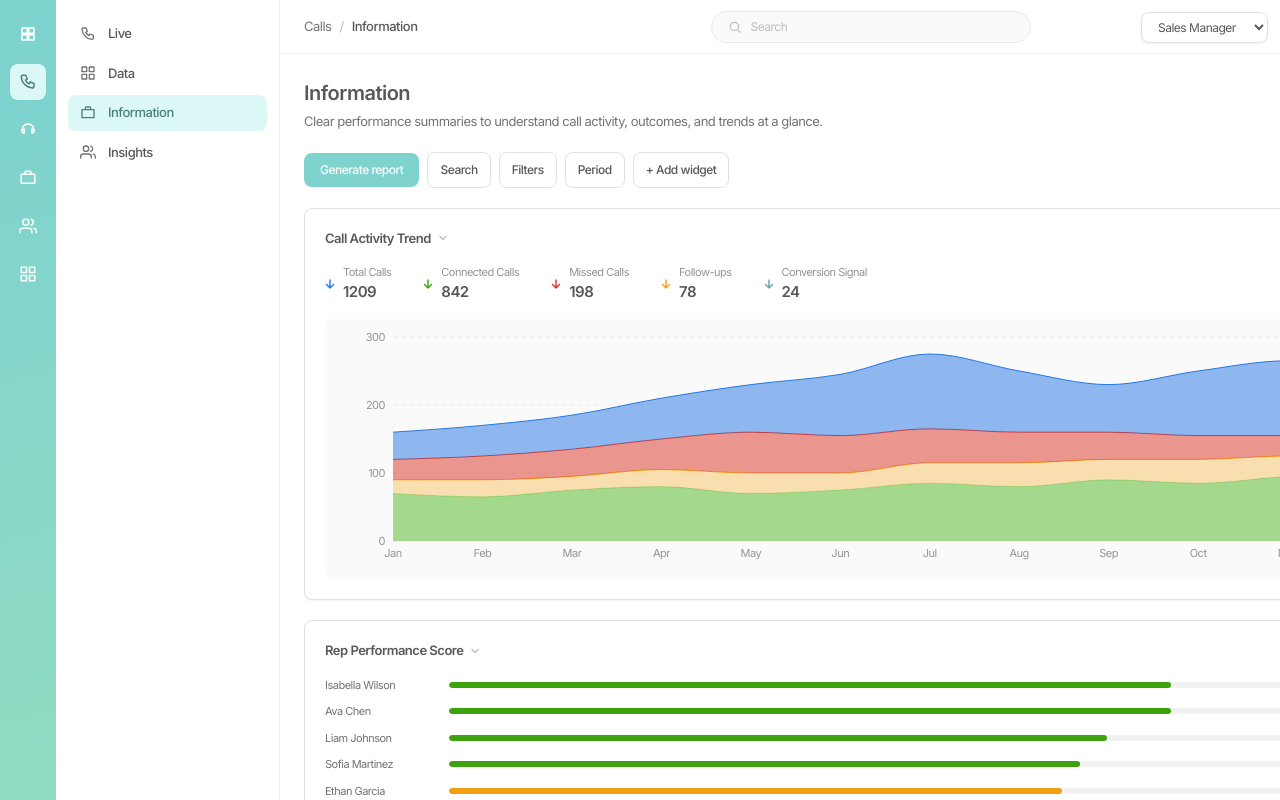
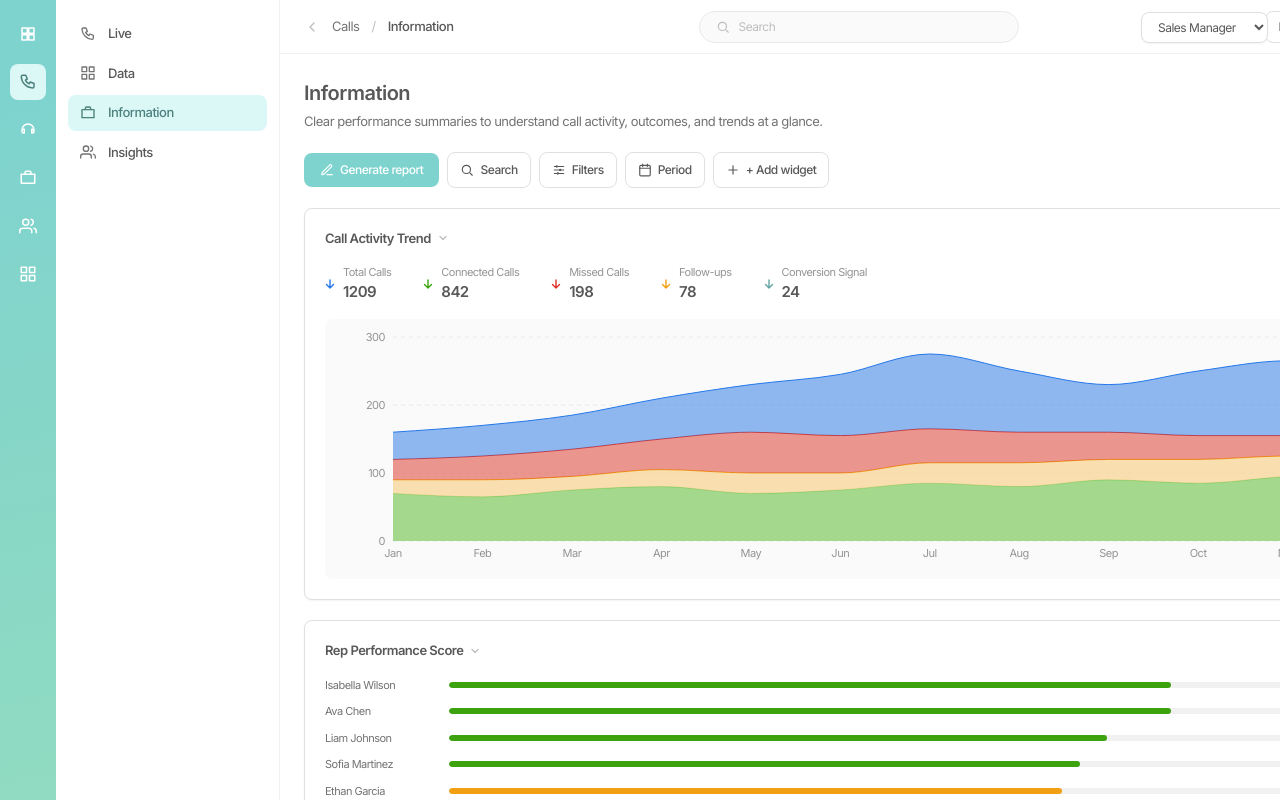
Before and after one commit to le-Affan/closiro-frontend, a React (Create React App) app: page / in a window 1280 px wide. Shown: the top 800 px of the page. Built offline with nearby package versions, Linux system fonts and the light colour scheme.

Commit message:
feat: add top bar missing buttons + action bar icons

```diff
--- a/src/components/PageHeader.jsx
+++ b/src/components/PageHeader.jsx
@@ -21,8 +21,12 @@ const GenerateReportButton = () => {
     <>
       <button
         onClick={() => setOpen(true)}
-        className="bg-[#7ed3cf] text-white text-[12px] font-medium rounded-lg px-4 py-2"
+        className="bg-[#7ed3cf] text-white text-[12px] font-medium rounded-lg px-4 py-2 flex items-center gap-1.5"
       >
+        <svg width="14" height="14" viewBox="0 0 24 24" fill="none">
+          <path d="M12 20h9" stroke="#ffffff" strokeWidth="2" strokeLinecap="round" strokeLinejoin="round" />
+          <path d="M16.5 3.5a2.121 2.121 0 013 3L7 19l-4 1 1-4 12.5-12.5z" stroke="#ffffff" strokeWidth="2" strokeLinecap="round" strokeLinejoin="round" />
+        </svg>
         Generate report
       </button>
       {open && (
@@ -79,8 +83,12 @@ const SearchActionButton = () => {
   return (
     <button
       onClick={() => setOpen(true)}
-      className="text-[12px] font-medium text-[#585858] border border-[#e0e0e0] rounded-lg px-3 py-2"
+      className="text-[12px] font-medium text-[#585858] border border-[#e0e0e0] rounded-lg px-3 py-2 flex items-center gap-1.5"
     >
+      <svg width="14" height="14" viewBox="0 0 24 24" fill="none">
+        <circle cx="11" cy="11" r="7" stroke="#585858" strokeWidth="2" />
+        <path d="M21 21l-4-4" stroke="#585858" strokeWidth="2" strokeLinecap="round" />
+      </svg>
       Search
     </button>
   );
@@ -105,8 +113,14 @@ const FiltersActionButton = () => {
     <div className="relative" ref={ref}>
       <button
         onClick={() => setOpen((o) => !o)}
-        className="text-[12px] font-medium text-[#585858] border border-[#e0e0e0] rounded-lg px-3 py-2"
+        className="text-[12px] font-medium text-[#585858] border border-[#e0e0e0] rounded-lg px-3 py-2 flex items-center gap-1.5"
       >
+        <svg width="14" height="14" viewBox="0 0 24 24" fill="none">
+          <path d="M4 6h16M8 6v0M4 12h16M14 12v0M4 18h16M10 18v0" stroke="#585858" strokeWidth="2" strokeLinecap="round" strokeLinejoin="round" />
+          <circle cx="8" cy="6" r="2" fill="#585858" />
+          <circle cx="14" cy="12" r="2" fill="#585858" />
+          <circle cx="10" cy="18" r="2" fill="#585858" />
+        </svg>
         Filters
       </button>
       {open && (
@@ -146,8 +160,12 @@ const PeriodActionButton = () => {
     <div className="relative" ref={ref}>
       <button
         onClick={() => setOpen((o) => !o)}
-        className="text-[12px] font-medium text-[#585858] border border-[#e0e0e0] rounded-lg px-3 py-2"
+        className="text-[12px] font-medium text-[#585858] border border-[#e0e0e0] rounded-lg px-3 py-2 flex items-center gap-1.5"
       >
+        <svg width="14" height="14" viewBox="0 0 24 24" fill="none">
+          <rect x="3" y="4" width="18" height="18" rx="2" stroke="#585858" strokeWidth="2" />
+          <path d="M3 9h18M8 2v4M16 2v4" stroke="#585858" strokeWidth="2" strokeLinecap="round" />
+        </svg>
         {label}
       </button>
       {open && (
@@ -195,8 +213,11 @@ const AddWidgetActionButton = () => {
     <div className="relative" ref={ref}>
       <button
         onClick={() => setOpen((o) => !o)}
-        className="text-[12px] font-medium text-[#585858] border border-[#e0e0e0] rounded-lg px-3 py-2"
+        className="text-[12px] font-medium text-[#585858] border border-[#e0e0e0] rounded-lg px-3 py-2 flex items-center gap-1.5"
       >
+        <svg width="14" height="14" viewBox="0 0 24 24" fill="none">
+          <path d="M12 5v14M5 12h14" stroke="#585858" strokeWidth="2" strokeLinecap="round" />
+        </svg>
         + Add widget
       </button>
       {open && (
--- a/src/components/TopBar.jsx
+++ b/src/components/TopBar.jsx
@@ -1,6 +1,9 @@
 const TopBar = () => (
   <div className="h-[54px] flex items-center justify-between px-6 border-b border-[#f1f1f1] shrink-0">
-    <div className="flex items-center gap-2 text-[13px] text-[#737373]">
+    <div className="flex items-center gap-3 text-[13px] text-[#737373]">
+      <svg width="16" height="16" viewBox="0 0 24 24" fill="none">
+        <path d="M15 18l-6-6 6-6" stroke="#bebebe" strokeWidth="2" strokeLinecap="round" strokeLinejoin="round" />
+      </svg>
       <span>Calls</span>
       <span className="text-[#bebebe]">/</span>
       <span className="text-[#585858] font-medium">Information</span>
@@ -18,6 +21,16 @@ const TopBar = () => (
       </button>
       <svg width="18" height="18" viewBox="0 0 24 24" fill="none">
         <circle cx="12" cy="12" r="10" stroke="#bebebe" strokeWidth="2" />
+        <path d="M12 8v4M12 16h.01" stroke="#bebebe" strokeWidth="2" strokeLinecap="round" />
+      </svg>
+      <svg width="18" height="18" viewBox="0 0 24 24" fill="none">
+        <path d="M18 8a6 6 0 00-12 0c0 4-1.5 5.5-1.5 5.5h15S18 12 18 8z" stroke="#bebebe" strokeWidth="2" strokeLinecap="round" strokeLinejoin="round" />
+        <path d="M10.5 17a1.5 1.5 0 003 0" stroke="#bebebe" strokeWidth="2" strokeLinecap="round" strokeLinejoin="round" />
+      </svg>
+      <svg width="18" height="18" viewBox="0 0 24 24" fill="none">
+        <circle cx="12" cy="12" r="10" stroke="#bebebe" strokeWidth="2" />
+        <circle cx="12" cy="10" r="3" stroke="#bebebe" strokeWidth="2" />
+        <path d="M6 19c1-2.5 3.5-4 6-4s5 1.5 6 4" stroke="#bebebe" strokeWidth="2" strokeLinecap="round" />
       </svg>
     </div>
   </div>
```
